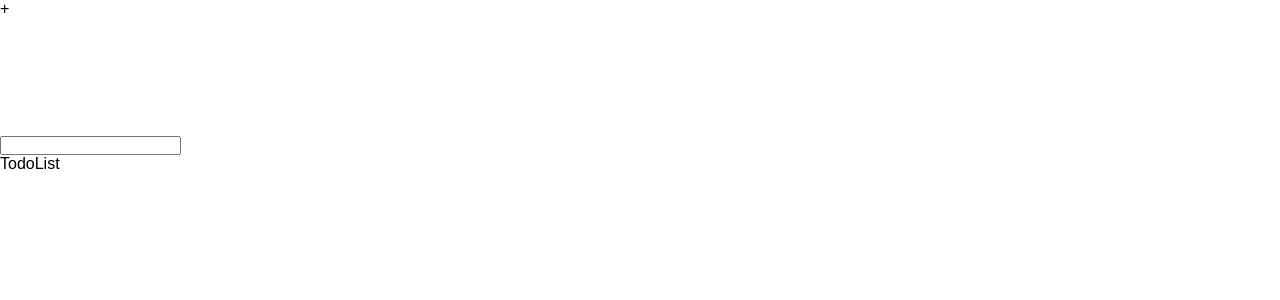
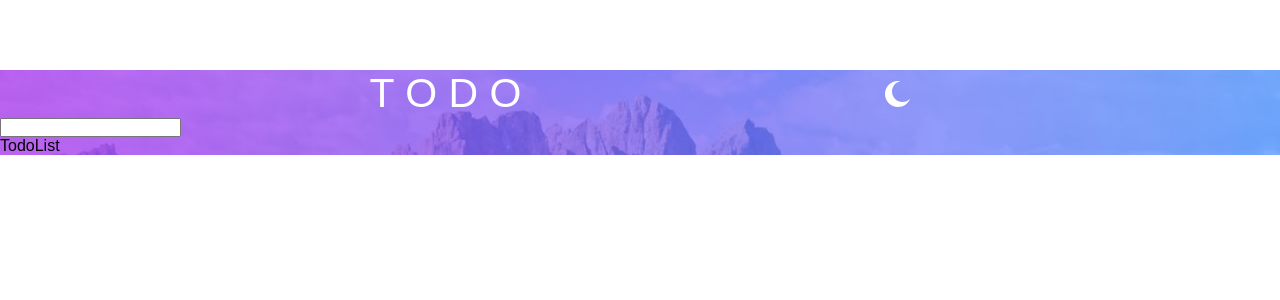
Before and after one commit to cnu-likelion-frontend/hyeon_song_song, a React (Create React App) app: page / in a window 1280 px wide. Shown: the top 300 px of the page. Built offline with nearby package versions, Linux system fonts and the light colour scheme.

Commit message:
background

```diff
--- a/src/Page.js
+++ b/src/Page.js
@@ -5,8 +5,7 @@
 
 function Page() {
   return (
-    <div>
-      <div>+</div>
+    <div className="Page">
       <TodoListTitle />
       <TodoListInput />
       <TodoListOutput />
```
